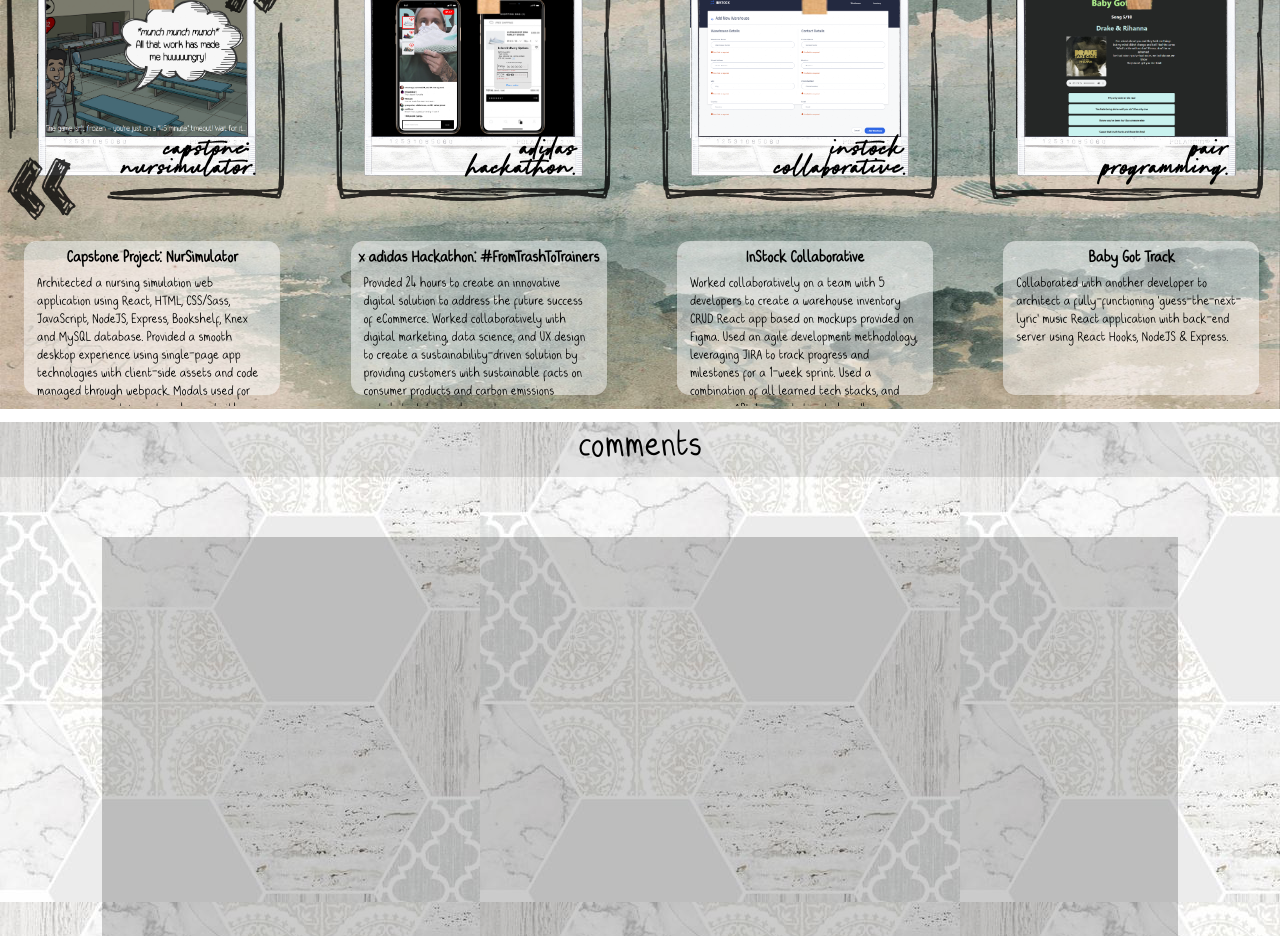
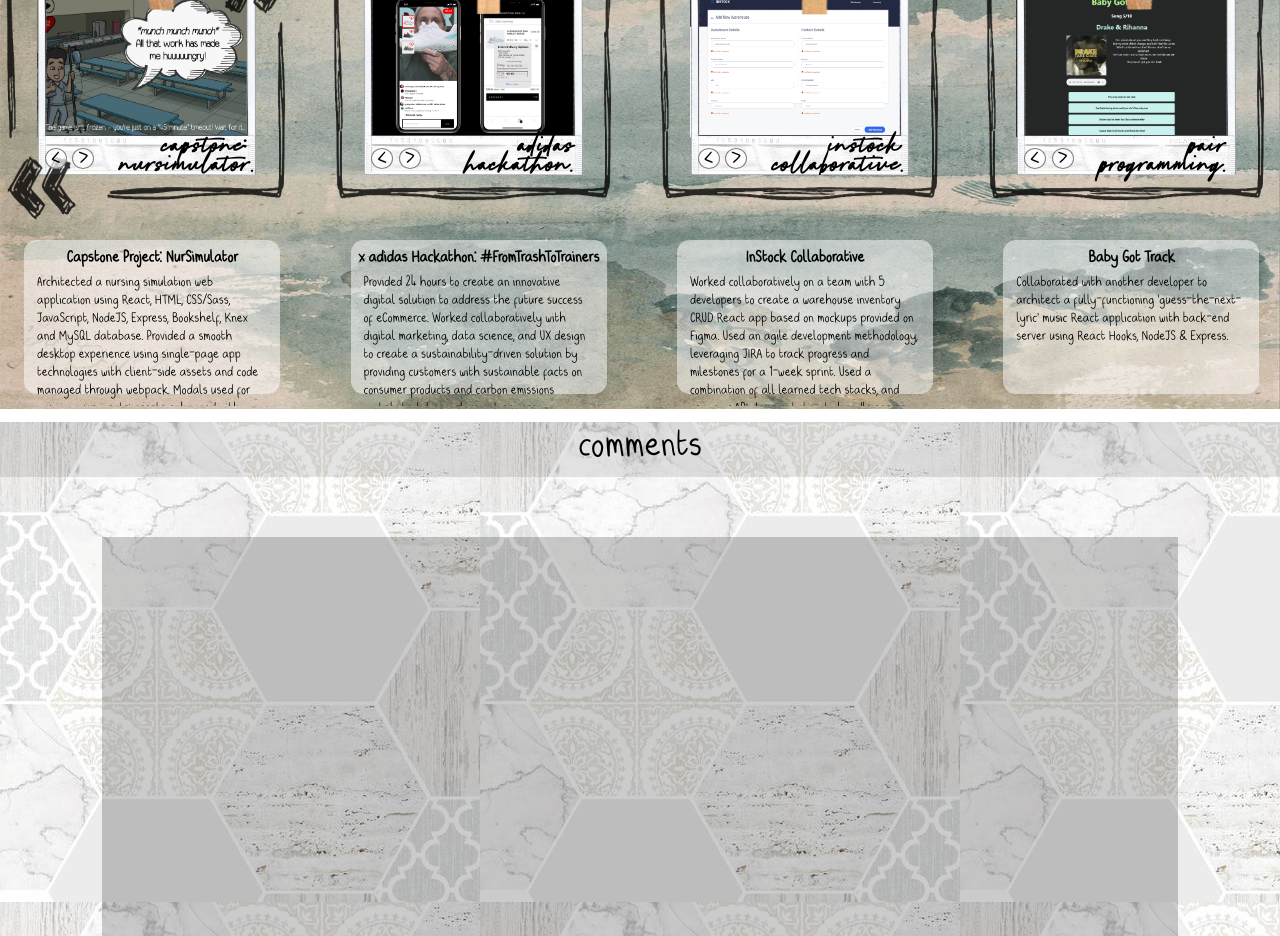
Before and after one commit to sandyngu/sandy-nguyen-portfolio, a React (Create React App) app in the folder portfolio/: page / in a window 1280 px wide. Shown: the part 1660-2596 px from the top of the page. Built offline with nearby package versions, Linux system fonts and the light colour scheme.

Commit message:
Added Arrows to Project Cards, Fixed Clothesline Width

```diff
--- a/portfolio/src/components/ProjectCard/project-card.scss
+++ b/portfolio/src/components/ProjectCard/project-card.scss
@@ -9,4 +9,32 @@
         width: 18vw;
         z-index: 2;
     }
+    &-circle {
+        border-radius: 50%;
+        width: 2vw;
+        height: 1.5vw;
+        background-color: rgba(255, 255, 255, 0.7);
+        font-size: 2vw;
+        border: 0.1vw grey solid;
+        margin: 18% 10% 0 0;
+
+        &:hover {
+            cursor: pointer;
+            color: rgba(0, 0, 0, 0.6);
+        }
+        &-container {
+            display: flex;
+        }
+    }
+    &-arrow {
+        margin-top: -25%;
+    }
+    &-container {
+        display: flex;
+        justify-content: space-between;
+        position: absolute;
+        margin-top: -4%;
+        z-index: 2;
+        margin-left: 2%;
+    }
 }
--- a/portfolio/src/components/Projects/Projects.jsx
+++ b/portfolio/src/components/Projects/Projects.jsx
@@ -55,13 +55,13 @@
     (function () {
 
         let scrollHandle = 0,
-            scrollStep = 1,
+            scrollStep = 5,
             parent = $('.projects__container');
 
         //Start the scrolling process
         $('.projects__heading-circle').on('mouseenter', function () {
             let data = $(this).data('scrollModifier'),
-                direction = parseInt(data, 10);
+                direction = parseInt(data, 5);
 
             startScrolling(direction, scrollStep);
         });
@@ -116,7 +116,17 @@
                         <img src={NurSimulator7} alt="NurSimulator" className="projects__image projects__image7"/>
                         <img src={NurSimulator8} alt="NurSimulator" className="projects__image projects__image8"/>
                         <img onClick={() => setBorder(prevMode => !prevMode)} src={border ? Border : ArrowBorder} alt="Border" className="projects__border projects__border"/>
+                        <div className="project__card-container">
+                            <div className="project__card-circle-container">
+                                <div className="project__card-circle projects__card-arrow1">
+                                    <div className="project__card-arrow">&lt;</div>
+                                </div>
+                                <div className="project__card-circle projects__card-arrow2">
+                                    <div className="project__card-arrow">&gt;</div>
+                                </div>
+                            </div>
                             <p className="projects__text projects__text-two">capstone: nursimulator.</p>
+                        </div>
                         <ProjectCardPopup>
                             <p className="project__card-popup-description-title">Capstone Project: NurSimulator</p>
                             <p className="project__card-popup-description">Architected a nursing simulation web application using React, HTML, CSS/Sass, JavaScript, NodeJS, Express, Bookshelf, Knex and MySQL database.
@@ -130,7 +140,17 @@
                         <img src={Adidas2} alt="Adidas" className="projects__image projects__image10"/>
                         <img src={Adidas3} alt="Adidas" className="projects__image projects__image11"/>
                         <img onClick={() => setBorder(prevMode => !prevMode)} src={border ? ArrowBorder : Border} alt="Border" className="projects__border"/>
+                        <div className="project__card-container">
+                            <div className="project__card-circle-container">
+                                <div className="project__card-circle projects__card-arrow1">
+                                    <div className="project__card-arrow">&lt;</div>
+                                </div>
+                                <div className="project__card-circle projects__card-arrow2">
+                                    <div className="project__card-arrow">&gt;</div>
+                                </div>
+                            </div>
                             <p className="projects__text projects__text-two">adidas hackathon.</p>
+                        </div>
                         <ProjectCardPopup>
                             <p className="project__card-popup-description-title">x adidas Hackathon: #FromTrashToTrainers</p>
                             <p className="project__card-popup-description">Provided 24 hours to create an innovative digital solution to address the future success of eCommerce.
@@ -143,7 +163,17 @@
                         <img src={Instock2} alt="Instock" className="projects__image projects__image13"/>
                         <img src={Instock3} alt="Instock" className="projects__image projects__image14"/>
                         <img onClick={() => setBorder(prevMode => !prevMode)} src={border ? ArrowBorder : Border} alt="Border" className="projects__border"/>
+                        <div className="project__card-container">
+                            <div className="project__card-circle-container">
+                                <div className="project__card-circle projects__card-arrow1">
+                                    <div className="project__card-arrow">&lt;</div>
+                                </div>
+                                <div className="project__card-circle projects__card-arrow2">
+                                    <div className="project__card-arrow">&gt;</div>
+                                </div>
+                            </div>
                             <p className="projects__text projects__text-two">instock collaborative.</p>
+                        </div>
                         <ProjectCardPopup>
                             <p className="project__card-popup-description-title">InStock Collaborative</p>
                             <p className="project__card-popup-description">Worked collaboratively on a team with 5 developers to create a warehouse inventory CRUD React app based on mockups provided on Figma.
@@ -157,7 +187,17 @@
                         <img src={Pair2} alt="Baby Got Track" className="projects__image projects__image16"/>
                         <img src={Pair3} alt="Baby Got Track" className="projects__image projects__image17"/>
                         <img onClick={() => setBorder(prevMode => !prevMode)} src={border ? ArrowBorder : Border} alt="Border" className="projects__border"/>
+                        <div className="project__card-container">
+                            <div className="project__card-circle-container">
+                                <div className="project__card-circle projects__card-arrow1">
+                                    <div className="project__card-arrow">&lt;</div>
+                                </div>
+                                <div className="project__card-circle projects__card-arrow2">
+                                    <div className="project__card-arrow">&gt;</div>
+                                </div>
+                            </div>
                             <p className="projects__text projects__text-two">pair programming.</p>
+                        </div>
                         <ProjectCardPopup>
                             <p className="project__card-popup-description-title">Baby Got Track</p>
                             <p className="project__card-popup-description">Collaborated with another developer to architect a fully-functioning 'guess-the-next-lyric' music React application with back-end server using React Hooks, NodeJS & Express.</p>
@@ -168,7 +208,17 @@
                         <img src={Brainflix2} alt="Brainflix" className="projects__image projects__image19"/>
                         <img src={Brainflix3} alt="Brainflix" className="projects__image projects__image20"/>
                         <img onClick={() => setBorder(prevMode => !prevMode)} src={border ? ArrowBorder : Border} alt="Border" className="projects__border"/>
+                        <div className="project__card-container">
+                            <div className="project__card-circle-container">
+                                <div className="project__card-circle projects__card-arrow1">
+                                    <div className="project__card-arrow">&lt;</div>
+                                </div>
+                                <div className="project__card-circle projects__card-arrow2">
+                                    <div className="project__card-arrow">&gt;</div>
+                                </div>
+                            </div>
                             <p className="projects__text">brainflix.</p>
+                        </div>
                         <ProjectCardPopup>
                             <p className="project__card-popup-description-title">Brainflix</p>
                             <p className="project__card-popup-description">A responsive, single-page YouTube-inspired React application, constructing reusable components and accessing API for data. Use of React routing & React lifecycle methods.</p>
@@ -179,7 +229,17 @@
                         <img src={BandSite2} alt="Band Site" className="projects__image projects__image22"/>
                         <img src={BandSite3} alt="Band Site" className="projects__image projects__image23"/>
                         <img onClick={() => setBorder(prevMode => !prevMode)} src={border ? ArrowBorder : Border} alt="Border" className="projects__border"/>
+                        <div className="project__card-container">
+                            <div className="project__card-circle-container">
+                                <div className="project__card-circle projects__card-arrow1">
+                                    <div className="project__card-arrow">&lt;</div>
+                                </div>
+                                <div className="project__card-circle projects__card-arrow2">
+                                    <div className="project__card-arrow">&gt;</div>
+                                </div>
+                            </div>
                             <p className="projects__text">band site.</p>
+                        </div>
                         <ProjectCardPopup>
                             <p className="project__card-popup-description-title">BandSite</p>
                             <p className="project__card-popup-description">Created a 2-page responsive biographical website implementing JavaScript & media queries. Utilized HTTP requests using Axios to retrieve data from an API.</p>
@@ -190,7 +250,17 @@
                         <img src={TravelSite2} alt="Travel Site" className="projects__image projects__image25"/>
                         <img src={TravelSite3} alt="Travel Site" className="projects__image projects__image26"/>
                         <img onClick={() => setBorder(prevMode => !prevMode)} src={border ? ArrowBorder : Border} alt="Border" className="projects__border"/>
+                        <div className="project__card-container">
+                            <div className="project__card-circle-container">
+                                <div className="project__card-circle projects__card-arrow1">
+                                    <div className="project__card-arrow">&lt;</div>
+                                </div>
+                                <div className="project__card-circle projects__card-arrow2">
+                                    <div className="project__card-arrow">&gt;</div>
+                                </div>
+                            </div>
                             <p className="projects__text">travel site.</p>
+                        </div>
                         <ProjectCardPopup>
                             <p className="project__card-popup-description-title">TravelSite</p>
                             <p className="project__card-popup-description">Provided 24 hours to build a 4-page website utilizing provided mock-ups with form implementation. Utilized HTML, CSS & Flexbox.</p>
@@ -201,7 +271,17 @@
                         <img src={CoffeeShop2} alt="Coffee Shop" className="projects__image projects__image28"/>
                         <img src={CoffeeShop3} alt="Coffee Shop" className="projects__image projects__image29"/>
                         <img onClick={() => setBorder(prevMode => !prevMode)} src={border ? ArrowBorder : Border} alt="Border" className="projects__border"/>
+                        <div className="project__card-container">
+                            <div className="project__card-circle-container">
+                                <div className="project__card-circle projects__card-arrow1">
+                                    <div className="project__card-arrow">&lt;</div>
+                                </div>
+                                <div className="project__card-circle projects__card-arrow2">
+                                    <div className="project__card-arrow">&gt;</div>
+                                </div>
+                            </div>
                             <p className="projects__text">coffee shop.</p>
+                        </div>
                         <ProjectCardPopup>
                             <p className="project__card-popup-description-title">Coffee Shop</p>
                             <p className="project__card-popup-description">Introductory project. A 2-page website built utilizing provided mock-ups, with animation implementation. Utilized HTML, CSS & Flexbox.</p>
--- a/portfolio/src/components/Projects/projects.scss
+++ b/portfolio/src/components/Projects/projects.scss
@@ -50,7 +50,7 @@
     }
     &__line {
         height: 15vw;
-        width: 120vw;
+        width: 50%;
         z-index: 2;
 
         &-container {
@@ -81,7 +81,7 @@
         }
         &-container {
             position: relative;
-            margin: -3.8% -5%;
+            margin: -3.85% -5%;
             display: flex;
             width: 100%;
             z-index: 0;
@@ -90,7 +90,7 @@
     &__text {
         position: absolute;
         font-family: 'Handletters';
-        margin-left: 8%;
+        margin-left: 135%;
         margin-top: -3.75%;
         font-size: 2.5vw;
         letter-spacing: 0.1vw;
```
Lines whose indentation alone changed are shown as unchanged.
